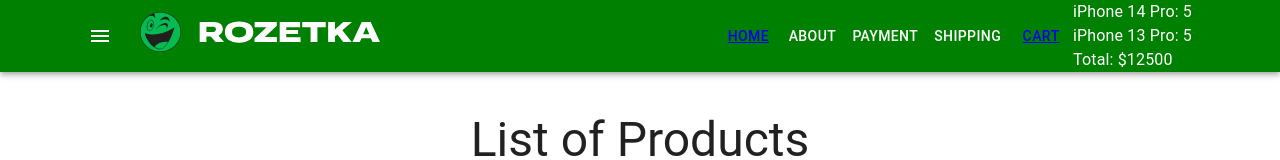
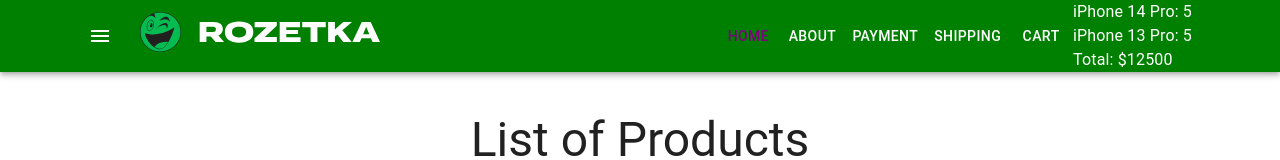
Before and after one commit to YevheniiaLy/Shop-project, a React (Create React App) app: page / in a window 1280 px wide. Shown: the top 160 px of the page. Built offline with nearby package versions, Linux system fonts and the light colour scheme; the HTML template or start-up script is replaced by a standard one.

Commit message:
add menuItem

```diff
--- a/src/components/Menu/Menu.tsx
+++ b/src/components/Menu/Menu.tsx
@@ -1,19 +1,17 @@
-import Button from '@mui/material/Button'
-import { NavLink } from 'react-router-dom'
+import MenuItem from './MenuItem'
+
 type Props = {}
+
 const Menu = (props: Props) => {
     return (
         <>
-            <Button color="inherit">
-                <NavLink to={'/'}>Home</NavLink>
-            </Button>
-            <Button color="inherit">About</Button>
-            <Button color="inherit">Payment</Button>
-            <Button color="inherit">shipping</Button>
-            <Button color="inherit">
-                <NavLink to={'/cart'}>Cart</NavLink>
-            </Button>
+            <MenuItem to="/">Home</MenuItem>
+            <MenuItem to="/about">About</MenuItem>
+            <MenuItem to="/payment">Payment</MenuItem>
+            <MenuItem to="/shipping">Shipping</MenuItem>
+            <MenuItem to="/cart">Cart</MenuItem>
         </>
     )
 }
+
 export default Menu
--- /dev/null
+++ b/src/components/Menu/MenuItem.scss
@@ -0,0 +1,8 @@
+.menu-item {
+    text-decoration: none;
+    color: white;
+}
+.menu-item-active {
+    text-decoration: none;
+    color: purple;
+}
--- /dev/null
+++ b/src/components/Menu/MenuItem.tsx
@@ -0,0 +1,23 @@
+import Button from '@mui/material/Button'
+import { NavLink } from 'react-router-dom'
+import './MenuItem.scss'
+
+type Props = {
+    to: string
+    children: React.ReactNode
+}
+const MenuItem = ({ to, children }: Props) => {
+    return (
+        <Button color="inherit">
+            <NavLink
+                to={to}
+                className={({ isActive }) =>
+                    isActive ? 'menu-item-active' : 'menu-item'
+                }
+            >
+                {children}
+            </NavLink>
+        </Button>
+    )
+}
+export default MenuItem
```
